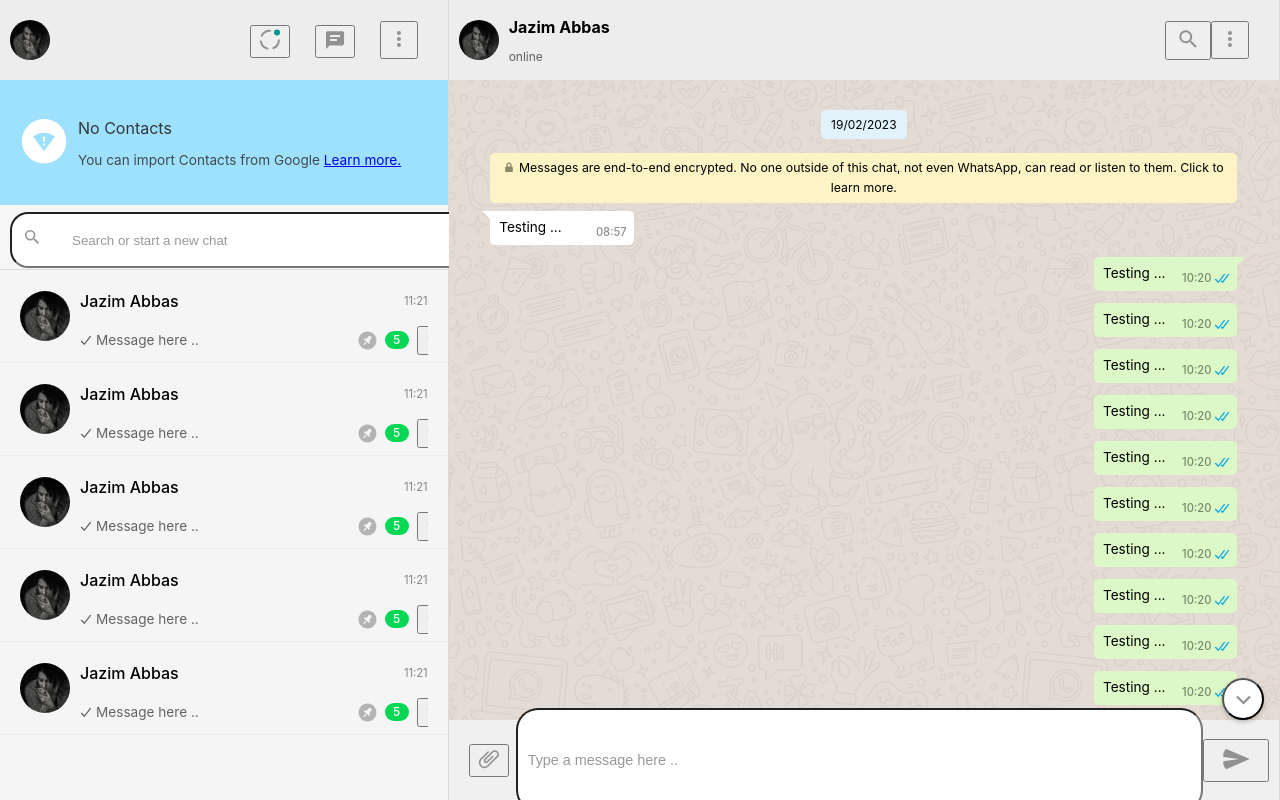
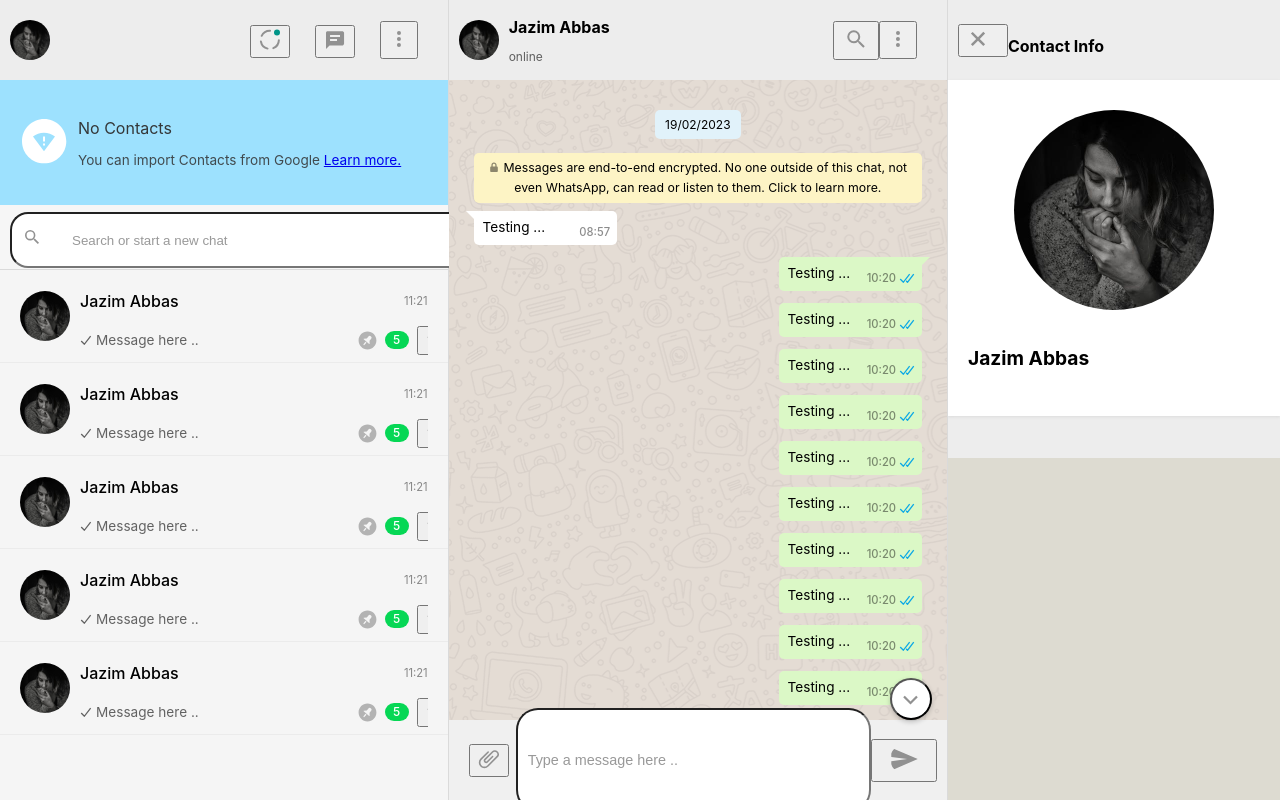
Before and after one commit to jazimabbas/whatsapp-web-ui, a React (Create React App) app: page / in a window 1280 px wide. Built offline with nearby package versions, Linux system fonts and the light colour scheme.

Commit message:
ChatRoom: added Profile Section inside Sidebar Component

```diff
--- a/src/pages/chat/components/chat-room/index.tsx
+++ b/src/pages/chat/components/chat-room/index.tsx
@@ -6,6 +6,7 @@
 import Sidebar from "./sidebar";
 import { useState } from "react";
 import SearchSection from "./search-section";
+import ProfileSection from "./profile";
 
 const Container = styled.div`
   display: flex;
@@ -75,6 +76,9 @@
       <Sidebar title="Search" isOpen={isSearchOpen} onClose={() => setIsSearchOpen(false)}>
         <SearchSection />
       </Sidebar>
+      <Sidebar title="Contact Info" isOpen={true}>
+        <ProfileSection />
+      </Sidebar>
     </Container>
   );
 }
--- /dev/null
+++ b/src/pages/chat/components/chat-room/profile/index.tsx
@@ -0,0 +1,61 @@
+import styled, { css } from "styled-components";
+
+const Wrapper = styled.div`
+  background: rgb(237, 237, 237);
+  padding-bottom: 2pc;
+`;
+
+const profileSectionStyles = css`
+  background: white;
+  margin-bottom: 10px;
+  box-shadow: rgba(0, 0, 0, 0.08) 0px 1px 3px 0px;
+  padding: 10px 20px;
+`;
+
+const PersonalInfo = styled.div`
+  ${profileSectionStyles}
+
+  display: flex;
+  justify-content: center;
+  flex-direction: column;
+  align-items: center;
+  padding: 30px 20px;
+`;
+
+const AvatarWrapper = styled.div`
+  width: 200px;
+  height: 200px;
+  margin-bottom: 20px;
+  display: flex;
+  justify-content: center;
+  align-items: center;
+`;
+
+const Avatar = styled.img`
+  /* common avatar should be refactor */
+  border-radius: 50%;
+  height: 100%;
+  width: 100%;
+  object-fit: cover;
+  /* common avatar should be refactor */
+`;
+
+const ProfileName = styled.h2`
+  flex: 1;
+  color: #000000;
+  font-size: 1.2rem;
+  align-self: flex-start;
+`;
+
+export default function ProfileSection() {
+  return (
+    <Wrapper>
+      <PersonalInfo>
+        <AvatarWrapper>
+          <Avatar src="/assets/images/girl.jpeg" alt="User Profile" />
+        </AvatarWrapper>
+        <ProfileName>Jazim Abbas</ProfileName>
+      </PersonalInfo>
+    </Wrapper>
+  );
+}
```
